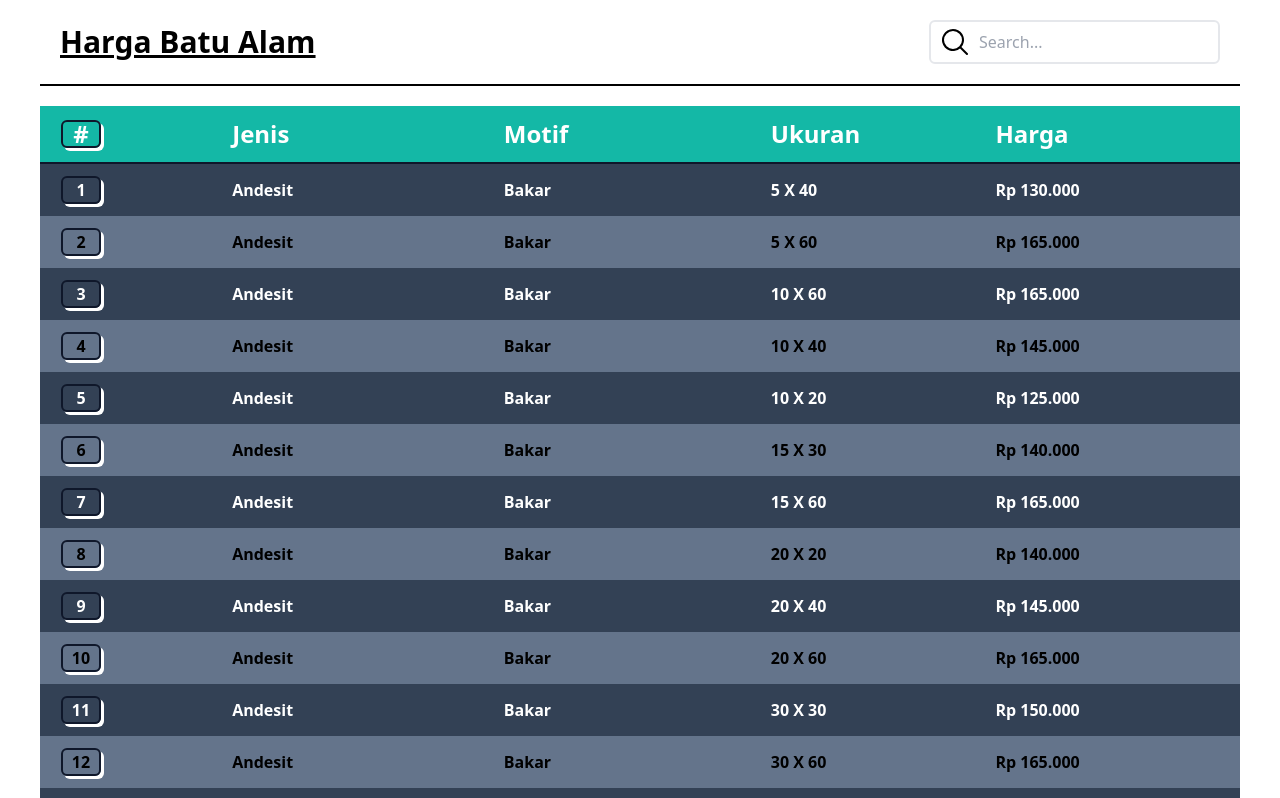
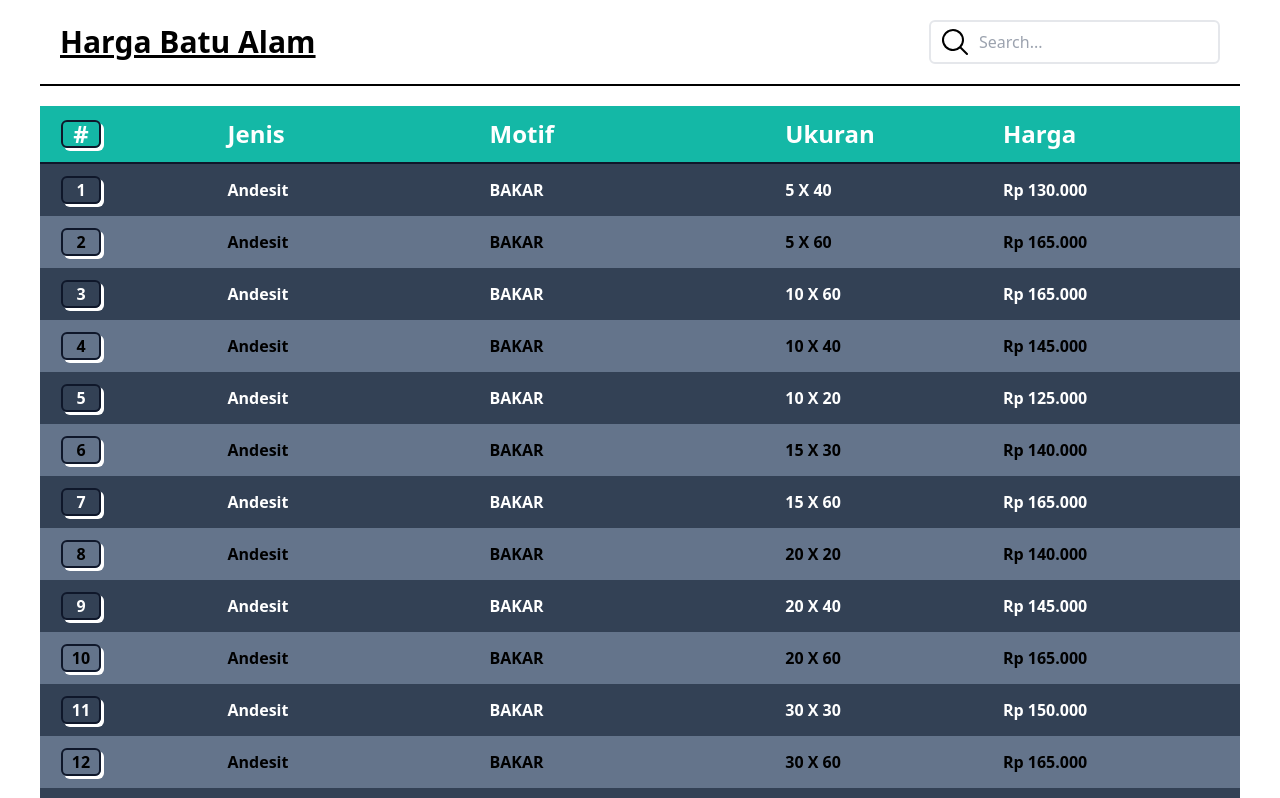
Before and after one commit to lllSkaSkaSkalll/daftar-harga-batu-alam, a React (Vite) app: page / in a window 1280 px wide. Shown: the top 798 px of the page. Built offline with nearby package versions, Linux system fonts and the light colour scheme.

Commit message:
add func track

```diff
--- a/src/App.tsx
+++ b/src/App.tsx
@@ -1,8 +1,8 @@
-import { MagnifyingGlass } from "@phosphor-icons/react";
 import { useEffect, useState } from "react";
 import { Pricelist } from "./libs/typeAnnotation";
 import Table from "./Components/Table";
 import { useDebounce } from "./libs/useDebounce";
+import Header from "./Components/Header";
 
 function App() {
     const [data, setData] = useState<Pricelist[]>([]);
@@ -33,10 +33,6 @@ function App() {
         fetchData();
     }, []);
 
-    useEffect(() => {
-        setFormatedData(data);
-    }, [data]);
-
     const handleSearch = (e: React.ChangeEvent<HTMLInputElement>) => {
         setSearch(e.target.value);
     };
@@ -44,13 +40,7 @@ function App() {
     return (
         <main className="min-h-screen max-w-[1200px] mx-auto">
             <header className="py-5 flex items-center justify-between px-5 flex-wrap gap-5 border-b-2 border-black">
-                <h1 className="text-3xl font-bold underline">Harga Batu Alam</h1>
-                <div className="flex gap-2 items-center justify-center border-2 px-2 py-1 rounded-md bg-white">
-                    <button>
-                        <MagnifyingGlass size={32} />
-                    </button>
-                    <input onChange={handleSearch} type="text" placeholder="Search..." className="py-1 focus:outline-none focus:border-none " />
-                </div>
+                <Header handleSearch={handleSearch} />
             </header>
             <section className="py-5">
                 <Table data={formatedData} />
--- /dev/null
+++ b/src/Components/Header.tsx
@@ -0,0 +1,17 @@
+import { MagnifyingGlass } from "@phosphor-icons/react";
+
+const Header = ({ handleSearch }: { handleSearch: (e: React.ChangeEvent<HTMLInputElement>) => void }) => {
+    return (
+        <>
+            <h1 className="text-3xl font-bold underline">Harga Batu Alam</h1>
+            <div className="flex gap-2 items-center justify-center border-2 px-2 py-1 rounded-md bg-white">
+                <button>
+                    <MagnifyingGlass size={32} />
+                </button>
+                <input onChange={handleSearch} type="text" placeholder="Search..." className="py-1 focus:outline-none focus:border-none " />
+            </div>
+        </>
+    );
+};
+
+export default Header;
--- a/src/Components/Table.tsx
+++ b/src/Components/Table.tsx
@@ -1,31 +1,26 @@
+import { priceChange } from "../libs/allNewPrice";
+import { newPrice } from "../libs/newPrice";
 import { Pricelist } from "../libs/typeAnnotation";
+import TableHead from "./TableHead";
 
 const Table = ({ data }: { data: Pricelist[] }) => {
     return (
         <table className="w-full bg-slate-800 text-white px-5 font-bold text-sm md:text-base">
             <thead className="border-b-2 border-slate-900 bg-teal-500 md:text-2xl">
-                <tr>
-                    <th className="py-3">
-                        <span className={` border-2 border-slate-900 w-10 h-7 flex items-center ml-1 md:ml-5 justify-center rounded-md shadow-[3px_3px_0px_white]`}>#</span>
-                    </th>
-                    <th className="py-3 text-start pl-2 md:pl-10">Jenis</th>
-                    <th className="py-3 text-start">Motif</th>
-                    <th className="py-3 text-start">Ukuran</th>
-                    <th className="py-3 text-start">Harga</th>
-                </tr>
+                <TableHead />
             </thead>
             <tbody>
                 {data.map((item) => {
                     const price = item.harga;
 
-                    const andesitPrice = 5000;
-                    const newAndesitPrice = item.jenis.toLowerCase() === "andesit" ? price + andesitPrice : price;
+                    const increment = priceChange[item.jenis.toLowerCase() as keyof typeof priceChange];
+                    const newPriceCount = newPrice(price, item, item.jenis.toLowerCase(), increment, "+");
 
                     const formatPrice = new Intl.NumberFormat("id-ID", {
                         style: "currency",
                         currency: "IDR",
                         minimumFractionDigits: 0,
-                    }).format(newAndesitPrice);
+                    }).format(newPriceCount);
 
                     return (
                         <tr key={item.id} className={`${item.id % 2 === 0 ? "bg-slate-500 text-black" : "bg-slate-700"}`}>
@@ -33,9 +28,7 @@ const Table = ({ data }: { data: Pricelist[] }) => {
                                 <span className={` border-2 border-slate-900 w-10 h-7 flex items-center ml-1 md:ml-5 justify-center rounded-md shadow-[3px_3px_0px_white]`}>{item.id}</span>
                             </td>
                             <td className="py-3 text-start pl-2 md:pl-10">{item.jenis}</td>
-                            <td className="py-3 text-start lowercase">
-                                <span className="capitalize">{item.motif}</span>
-                            </td>
+                            <td className="py-3 text-start uppercase">{item.motif}</td>
                             <td className="py-3 text-start uppercase">{item.ukuran}</td>
                             <td className="py-3 text-start">{formatPrice}</td>
                         </tr>
--- /dev/null
+++ b/src/Components/TableHead.tsx
@@ -0,0 +1,15 @@
+const TableHead = () => {
+    return (
+        <tr>
+            <th className="py-3">
+                <span className={` border-2 border-slate-900 w-10 h-7 flex items-center ml-1 md:ml-5 justify-center rounded-md shadow-[3px_3px_0px_white]`}>#</span>
+            </th>
+            <th className="py-3 text-start pl-2 md:pl-10">Jenis</th>
+            <th className="py-3 text-start">Motif</th>
+            <th className="py-3 text-start">Ukuran</th>
+            <th className="py-3 text-start">Harga</th>
+        </tr>
+    );
+};
+
+export default TableHead;
--- /dev/null
+++ b/src/libs/allNewPrice.ts
@@ -0,0 +1,13 @@
+export const priceChange = {
+    andesit: 5000,
+    camel: 0,
+    marmer: 0,
+    marmo: 0,
+    palimanan: 0,
+    welcoding: 0,
+    candi: 0,
+    paras: 0,
+    ornamen: 0,
+    coral: 0,
+    lampu: 0,
+};
--- /dev/null
+++ b/src/libs/newPrice.ts
@@ -0,0 +1,21 @@
+import { Pricelist } from "./typeAnnotation";
+
+const operators = {
+    "+": (a: number, b: number) => a + b,
+    "-": (a: number, b: number) => a - b,
+    "*": (a: number, b: number) => a * b,
+    "/": (a: number, b: number) => a / b,
+};
+
+type Operator = "+" | "-" | "*" | "/";
+
+export const newPrice = (price: number, data: Pricelist, arg: string, newPrice: number, operator: Operator) => {
+    if (!(operator in operators)) {
+        throw new Error(`Invalid operator: ${operator}`);
+    }
+
+    const operation = operators[operator];
+    const newData = data.jenis.toLowerCase() === arg ? operation(price, newPrice) : price;
+
+    return newData;
+};
```
